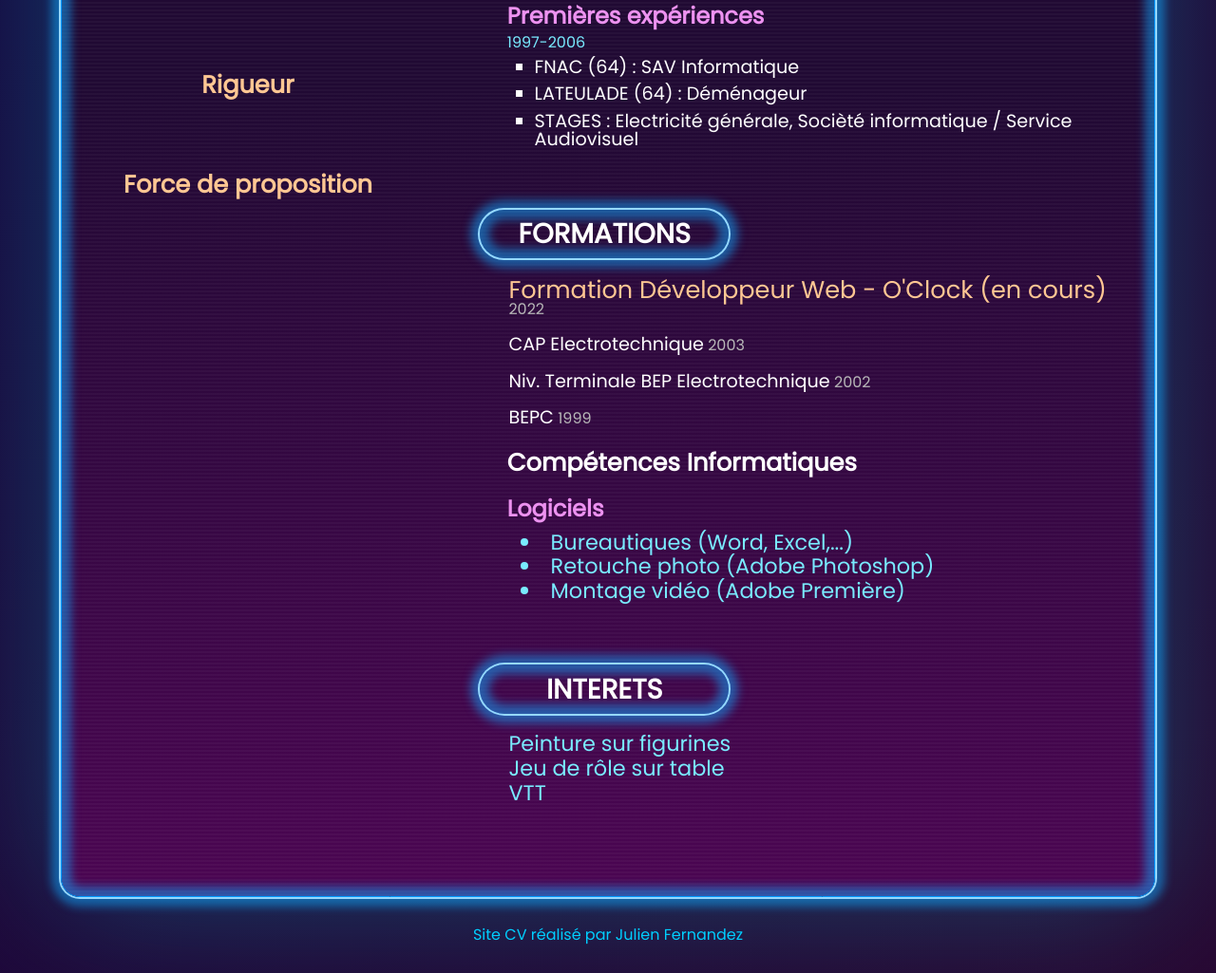
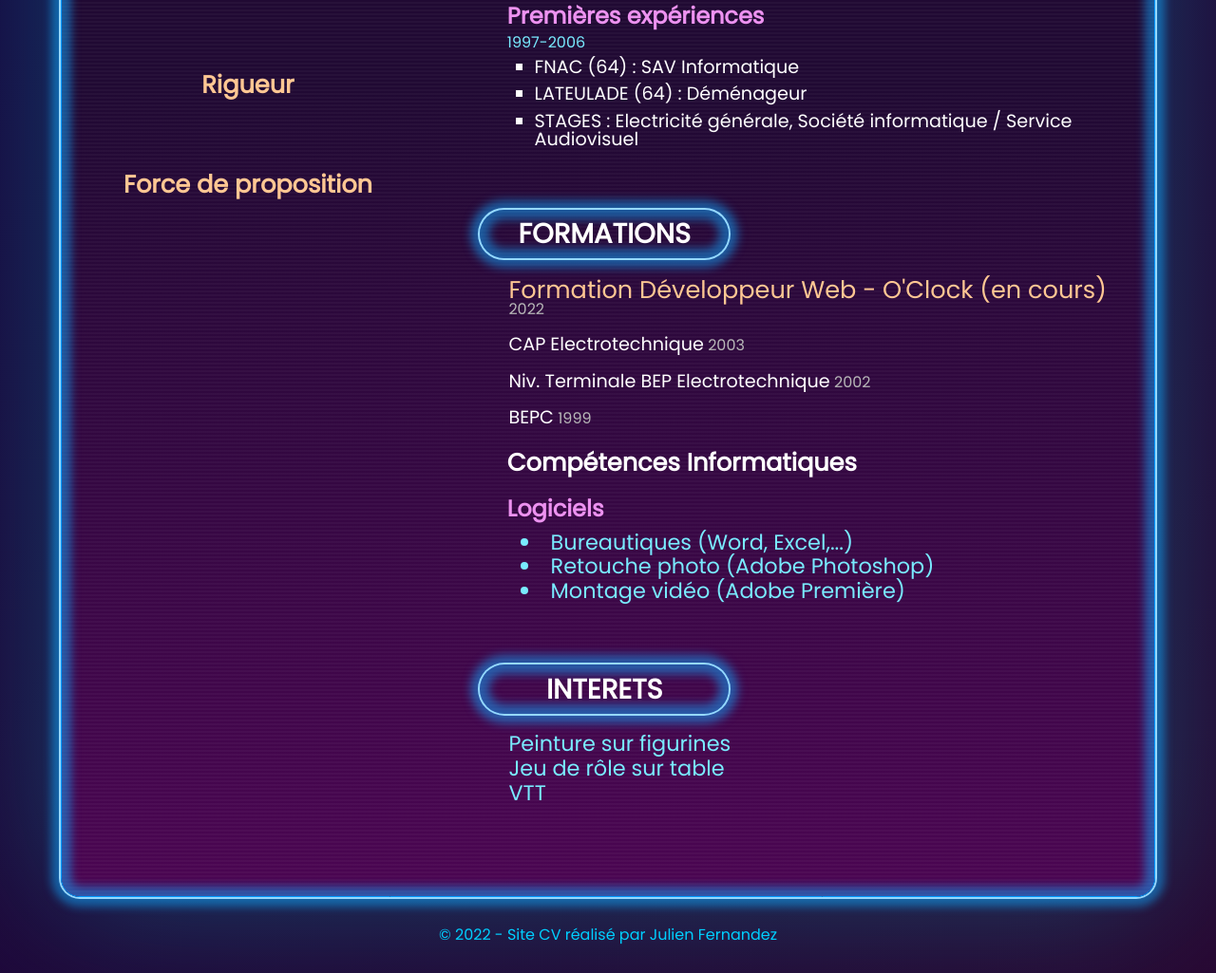
Before and after one commit to JulienFnz/CV, a plain HTML site: page index.html in a window 1280 px wide. Shown: the part 770-1795 px from the top of the page at 95% size. Drawn offline with Linux system fonts and the light colour scheme; a web font is replaced by a local one.

Commit message:
MAJ footer - correction faute

```diff
--- a/index.html
+++ b/index.html
@@ -70,7 +70,7 @@
         <ul class="firstexp">
             <li>FNAC (64) : SAV Informatique</li>
             <li>LATEULADE (64) : Déménageur</li>
-            <li> STAGES : Electricité générale, Socièté informatique / Service Audiovisuel </li>
+            <li> STAGES : Electricité générale, Société informatique / Service Audiovisuel </li>
         </ul>
 
         <h2 class="xp">FORMATIONS</h2>
@@ -107,7 +107,7 @@
         </div>
 
     </div>
-    <footer>Site CV réalisé par Julien Fernandez </footer>
+    <footer> © 2022 - Site CV réalisé par Julien Fernandez  </footer>
 
 
 
```
